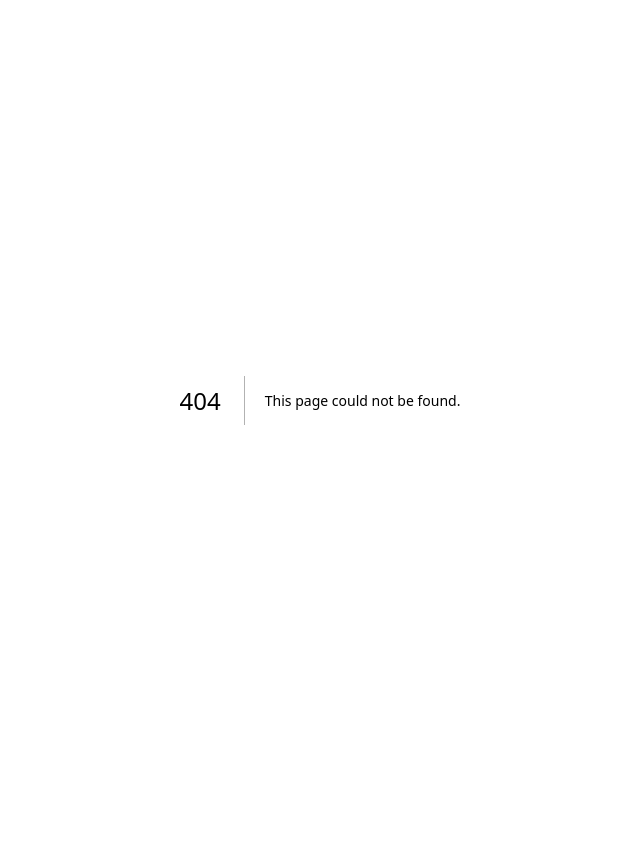
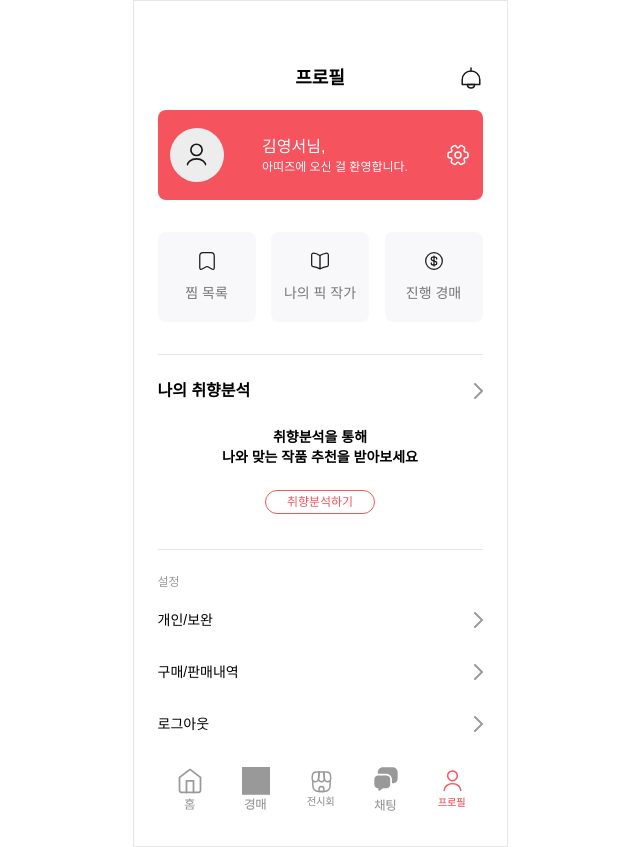
Before and after one commit to Att-ies/frontend, a Next.js app: page /profile in a window 1280 px wide. Before the commit this address had no page. Shown: the whole page, without its empty margins (320-960 px from the left). Before the commit the page ends 800 px from the top, so only its background shows below. Built offline with nearby package versions, Linux system fonts and the light colour scheme.

Commit message:
feature : profile page

```diff
--- /dev/null
+++ b/src/pages/profile/index.tsx
@@ -0,0 +1,141 @@
+import Layout from '@components/common/Layout';
+import Navigate from '@components/common/Navigate';
+import Activity from '@components/mypage/Activity';
+import SettingItem from '@components/mypage/SettingItem';
+import TasteAnalyze from '@components/mypage/TasteAnalyze';
+import Tab from '@components/common/Tab';
+import notification from '@public/svg/icons/icon_notification.svg';
+import user from '@public/svg/icons/icon_user.svg';
+import setting from '@public/svg/icons/icon_setting.svg';
+import arrow from '@public/svg/icons/icon_arrow.svg';
+import tw from 'tailwind-styled-components';
+import Image from 'next/image';
+import { useAppSelector } from '@features/hooks';
+import { useRouter } from 'next/router';
+
+interface defaultProps {
+  [key: string]: any;
+}
+
+const WelcomeBox = tw.div<defaultProps>`
+bg-[#F5535D] rounded-lg h-[90px] flex justify-between items-center
+`;
+
+export default function Profile() {
+  const router = useRouter();
+  const handleRightButton = () => {
+    router.push('/notification');
+  };
+
+  const userTaste = useAppSelector((state) => state.user.tastes);
+
+  const ActivityLists = [
+    { text: '찜 목록', icon: '/svg/icons/icon_archive.svg', path: '/zzim' },
+    { text: '나의 픽 작가', icon: '/svg/icons/icon_book.svg', path: '/pick' },
+    { text: '진행 경매', icon: '/svg/icons/icon_dollar.svg', path: '/auction' },
+  ];
+
+  const SettingLists = [
+    {
+      text: '개인/보완',
+      method: () => {
+        router.push('profile/security');
+      },
+    },
+    {
+      text: '구매/판매내역',
+      method: () => {
+        // router.push('/구매'); 구매 판매내역 페이지 이동
+      },
+    },
+    {
+      text: '로그아웃',
+      method: () => {
+        // 로그아웃 로직
+      },
+    },
+  ];
+
+  return (
+    <Layout>
+      <Navigate
+        left_message=" "
+        message="프로필"
+        right_message={<Image src={notification} alt="notification" />}
+        handleRightButton={handleRightButton}
+      />
+      <WelcomeBox>
+        <div className="w-[54px] h-[54px] rounded-full bg-[#EDEDED] flex items-center ml-3">
+          <Image
+            src={user}
+            alt={user}
+            width={12}
+            height={12}
+            className="w-[27px] h-[27px] m-auto rounded-full bg-[#EDEDED]"
+          />
+        </div>
+        <div className="flex flex-col text-[#FFFFFF]">
+          <span className="font-medium">김영서님,</span>
+          <span className="text-xs">아띠즈에 오신 걸 환영합니다.</span>
+        </div>
+        <div className="mr-3">
+          <Image src={setting} alt="setting" />
+        </div>
+      </WelcomeBox>
+      <section className="flex justify-between">
+        {ActivityLists.map((activity) => (
+          <Activity
+            key={activity.text}
+            text={activity.text}
+            icon={activity.icon}
+            path={activity.path}
+          ></Activity>
+        ))}
+      </section>
+      <section className="mt-8 border-y-[1px]">
+        <div className="mt-6 flex justify-between">
+          <span className="font-semibold">나의 취향분석</span>
+          {userTaste.length === 0 ? (
+            <button
+              onClick={() => {
+                // router.push('/') 취향분석 페이지 이동
+              }}
+            >
+              <Image src={arrow} alt="arrow" />
+            </button>
+          ) : (
+            ''
+          )}
+        </div>
+        {userTaste.length === 0 ? (
+          <div className="mt-6 text-center mb-[35px]">
+            <div className="font-semibold text-sm">
+              취향분석을 통해
+              <br />
+              나와 맞는 작품 추천을 받아보세요
+            </div>
+            <button
+              className="w-[110px] h-[24px] border-[1px] border-[#F5535D] rounded-[15px] text-xs text-[#F5535D] mt-[23px]"
+              onClick={() => {
+                // router.push('/') 취향분석 페이지 이동
+              }}
+            >
+              취향분석하기
+            </button>
+          </div>
+        ) : (
+          <TasteAnalyze />
+        )}
+      </section>
+      <section>
+        <div className="text-xs text-[#999999] mt-6 mb-5">
+          <span>설정</span>
+        </div>
+        {SettingLists.map((e) => (
+          <SettingItem key={e.text} text={e.text} handler={e.method} />
+        ))}
+      </section>
+      <Tab />
+    </Layout>
+  );
+}
```
